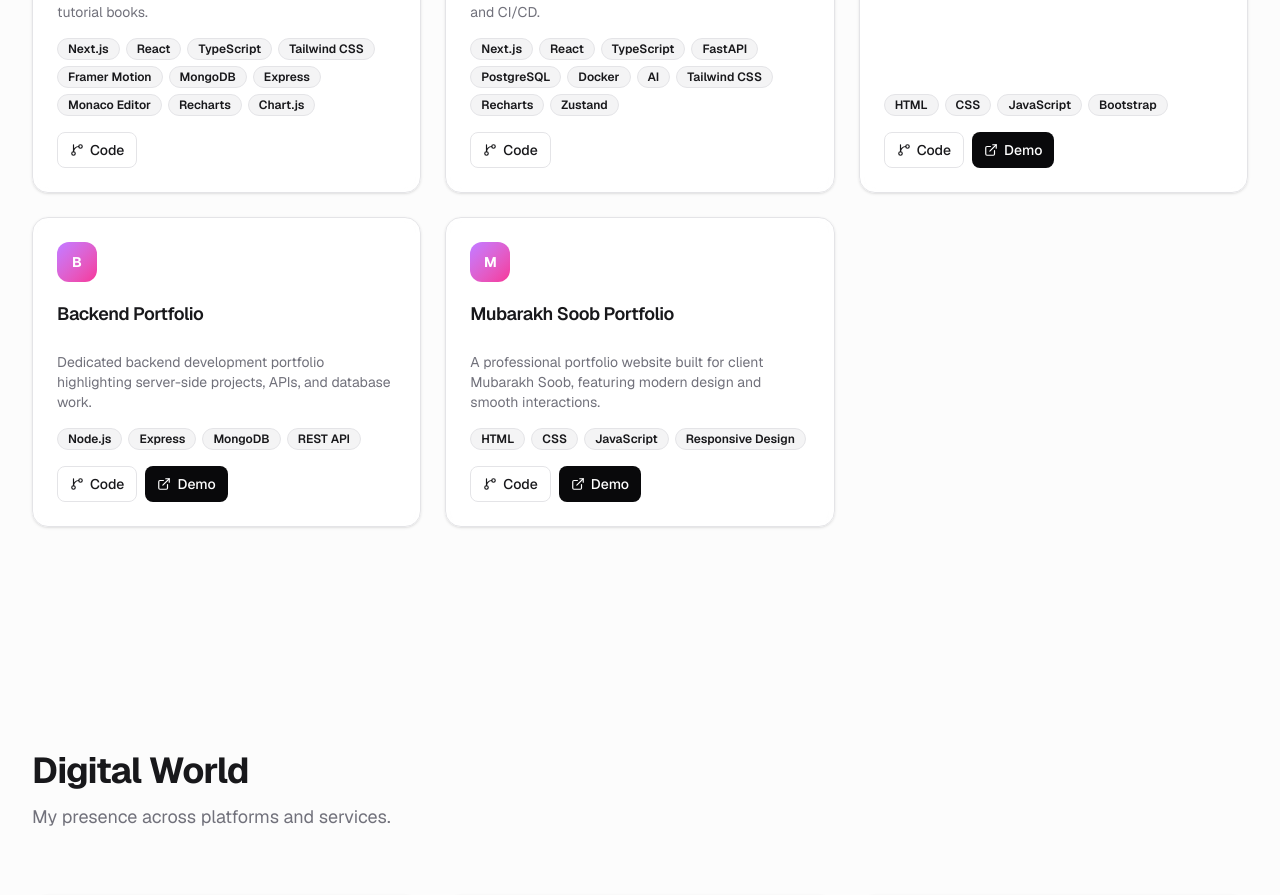
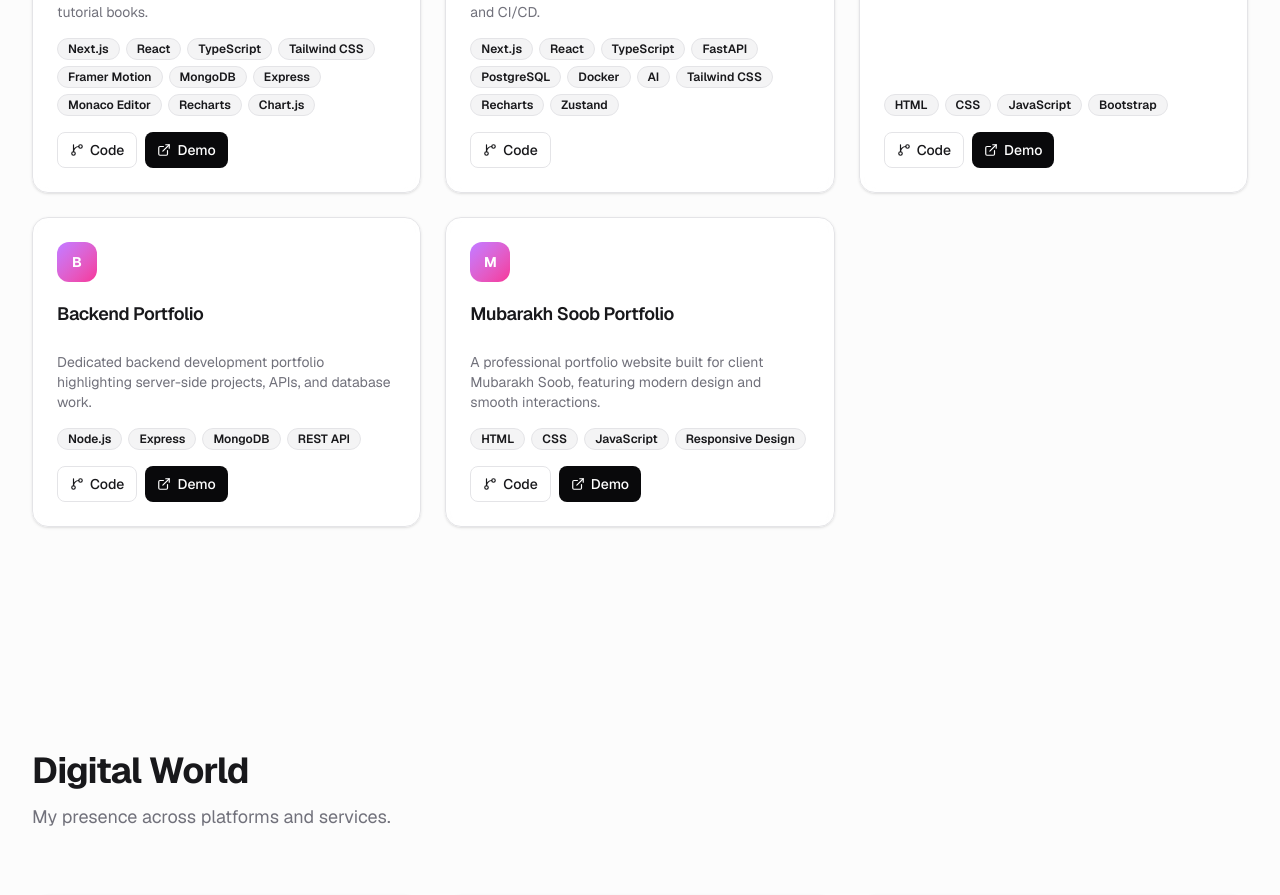
Before and after one commit to DarAshfaqDev/MyWebsite, a Next.js app: page / in a window 1280 px wide. Shown: the part 4500-5395 px from the top of the page. Built offline with nearby package versions, Linux system fonts and the light colour scheme.

Commit message:
Update CodeVerse Academy to live Vercel URL

```diff
--- a/data/projects.json
+++ b/data/projects.json
@@ -3,6 +3,7 @@
     "title": "CodeVerse Academy",
     "description": "A premium Next.js learning platform for web development, data science, AI/ML, interview prep, practice work, certificates, blogs, and guided reading. Features interactive code playground, AI revision assistant, certificate studio, and comprehensive tutorial books.",
     "technologies": ["Next.js", "React", "TypeScript", "Tailwind CSS", "Framer Motion", "MongoDB", "Express", "Monaco Editor", "Recharts", "Chart.js"],
+    "liveUrl": "https://code-verse-academy.vercel.app",
     "githubUrl": "https://github.com/DarAshfaqDev/Code-Verse_Academy"
   },
   {
--- a/src/components/sections/hero.tsx
+++ b/src/components/sections/hero.tsx
@@ -99,7 +99,7 @@
               LifeOS AI
             </Button>
           </a>
-          <a href="https://github.com/DarAshfaqDev/Code-Verse_Academy" target="_blank" rel="noopener noreferrer">
+          <a href="https://code-verse-academy.vercel.app" target="_blank" rel="noopener noreferrer">
             <Button variant="default" size="lg" className="bg-gradient-to-r from-emerald-600 to-teal-500 hover:from-emerald-500 hover:to-teal-400 text-white border-0">
               <BookOpen className="mr-2 h-4 w-4" />
               CodeVerse Academy
```
